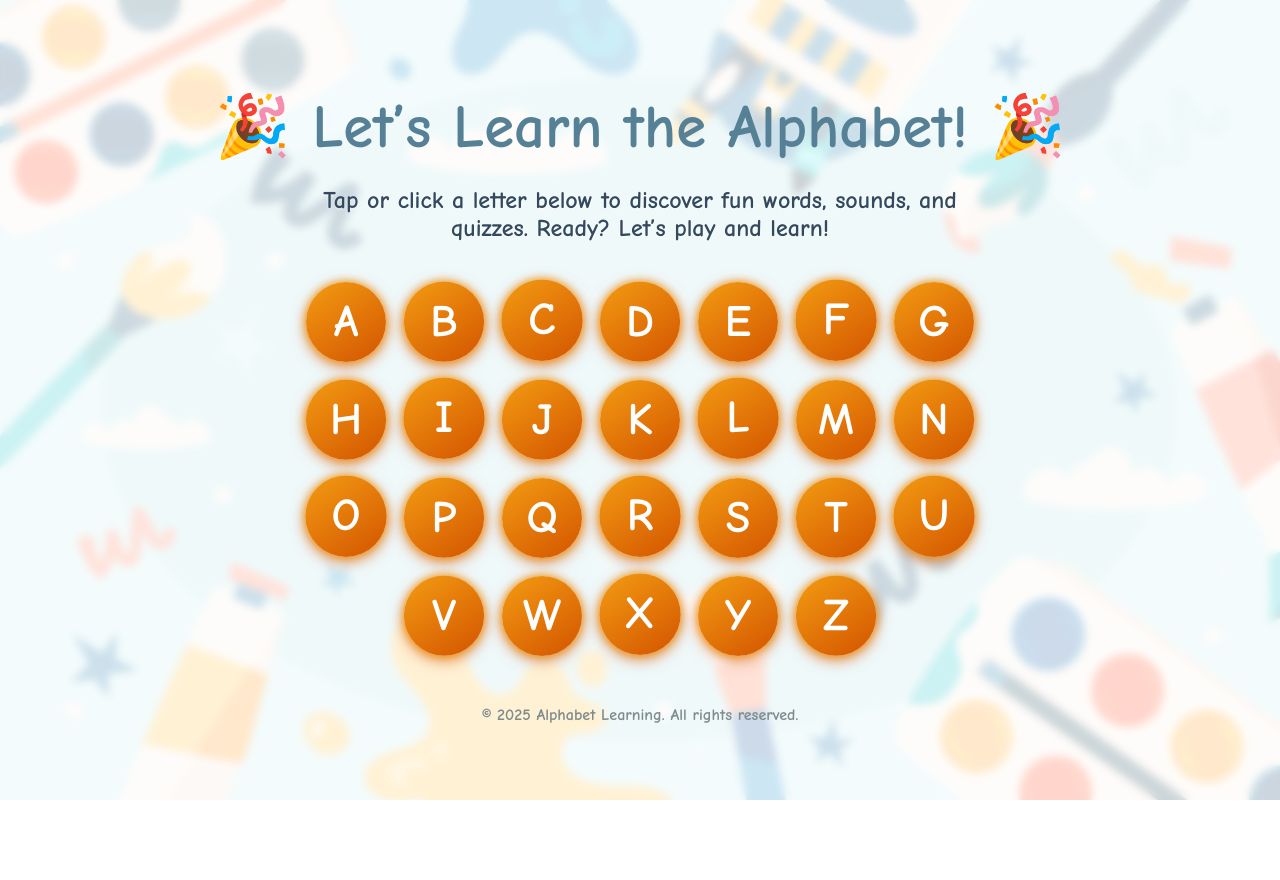
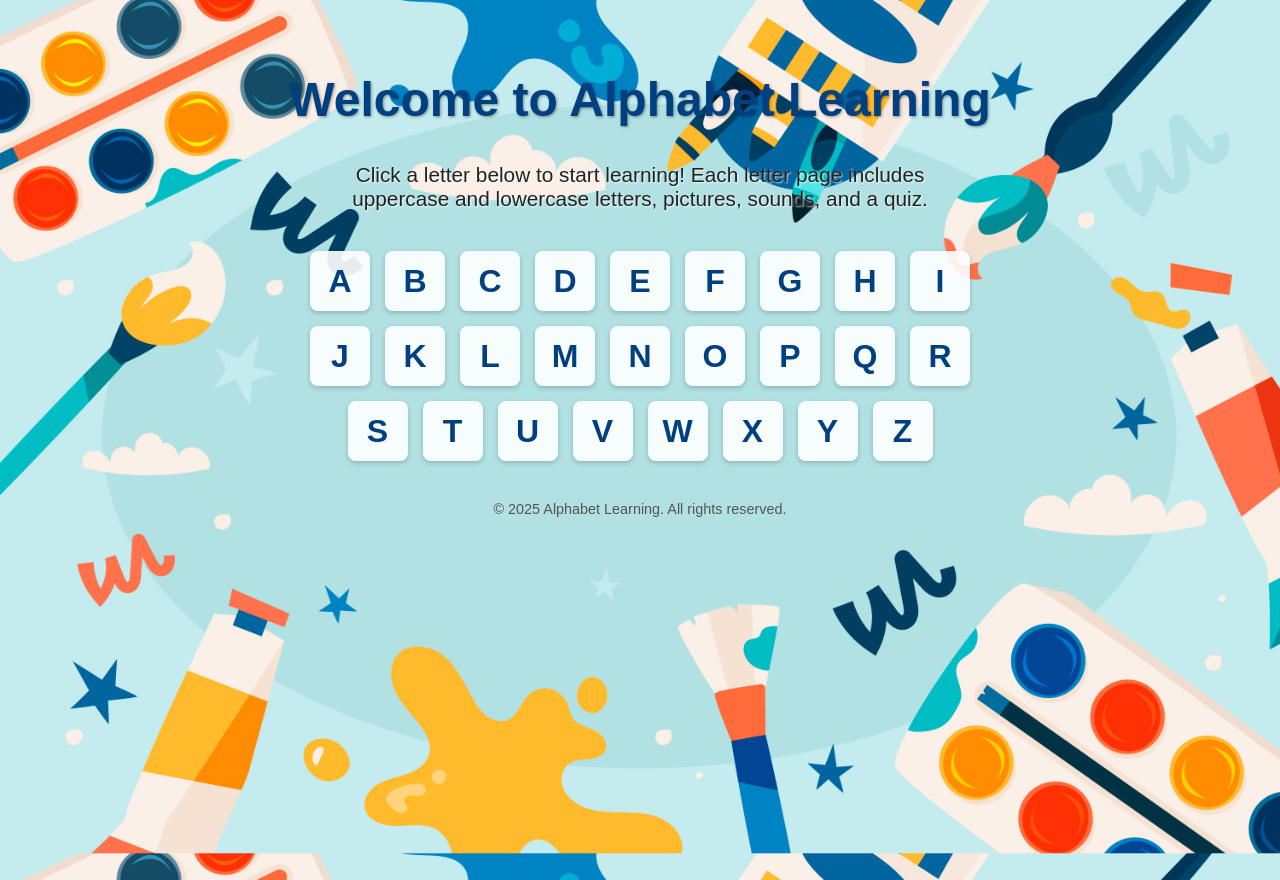
Before and after one commit to yousef124cpu/mysimolesitenigga, a plain HTML site: page index.html in a window 1280 px wide. Before the commit the page ends 800 px from the top, so only its background shows below. Drawn offline with Linux system fonts and the light colour scheme; files whose address does not match are found by name.

Commit message:
Update index.html

```diff
--- a/index.html
+++ b/index.html
@@ -3,163 +3,112 @@
 <head>
   <meta charset="UTF-8" />
   <meta name="viewport" content="width=device-width, initial-scale=1" />
-<title>Fun Alphabet Learning</title>
+  <title>Alphabet Learning Website</title>
   <style>
-  @import url('https://fonts.googleapis.com/css2?family=Comic+Neue:wght@700&display=swap');
-
     body {
-    font-family: 'Comic Neue', cursive, Arial, sans-serif;
-    margin: 0;
-    padding: 50px 20px;
+      font-family: Arial, sans-serif;
       background: url('assets/images/9269493.jpg') no-repeat center center fixed;
       background-size: cover;
+      color: #333;
+      margin: 0;
+      padding: 40px 20px;
+      display: flex;
+      flex-direction: column;
+      align-items: center;
+      min-height: 100vh;
+      text-align: center;
+    }
+    h1 {
+      font-size: 3em;
+      margin-bottom: 15px;
+      color: #004080;
+      text-shadow: 1px 1px 3px rgba(0,0,0,0.4);
+    }
+    p {
+      font-size: 1.3em;
+      margin-bottom: 40px;
+      max-width: 600px;
       color: #222;
-    text-align: center;
-    overflow-x: hidden;
-    user-select: none;
+      text-shadow: 1px 1px 2px rgba(255,255,255,0.8);
     }
-
-  body::before {
-    content: "";
-    position: fixed;
-    inset: 0;
-    background: rgba(255,255,255,0.8);
-    backdrop-filter: blur(4px);
-    z-index: -1;
-  }
-
-  h1 {
-    font-size: 3.8em;
-    margin-bottom: 10px;
-    font-weight: 700;
-    color: #2c3e50;
-    animation: colorShift 6s ease-in-out infinite alternate;
-  }
-
-  p {
-    font-size: 1.5em;
-    margin-bottom: 40px;
-    max-width: 650px;
-    margin-left: auto;
-    margin-right: auto;
-    color: #34495e;
-    text-shadow: 0 1px 3px rgba(255,255,255,0.7);
-  }
-
-  @keyframes colorShift {
-    0% { color: #2c3e50; }
-    50% { color: #e67e22; }
-    100% { color: #2980b9; }
-  }
-
     .letters-container {
       display: flex;
       flex-wrap: wrap;
       justify-content: center;
-    gap: 18px;
-    max-width: 720px;
-    margin: 0 auto;
-  }
-
-  .letter-link {
-    background: linear-gradient(145deg, #f39c12, #d35400);
-    border-radius: 50%;
-    width: 80px;
-    height: 80px;
-    line-height: 80px;
-    font-size: 2.8em;
-    font-weight: 900;
-    color: #fff;
-    text-decoration: none;
-    box-shadow:
-      0 0 8px #f39c12,
-      0 4px 15px rgba(211, 84, 0, 0.7);
-    display: inline-flex;
-    justify-content: center;
-    align-items: center;
-    cursor: pointer;
-    transition: transform 0.3s ease, box-shadow 0.3s ease;
-    animation: bounce 2.5s ease infinite;
-  }
-
-  .letter-link:nth-child(even) {
-    animation-delay: 0.3s;
-  }
-  .letter-link:nth-child(3n) {
-    animation-delay: 0.6s;
-  }
-
-  .letter-link:hover,
-  .letter-link:focus {
-    transform: scale(1.3) rotate(10deg);
-    box-shadow:
-      0 0 20px #f39c12,
-      0 6px 25px rgba(211, 84, 0, 0.9);
-    outline: none;
-    color: #fff;
-  }
-
-  @keyframes bounce {
-    0%, 100% { transform: translateY(0) scale(1); }
-    50% { transform: translateY(-10px) scale(1.1); }
-  }
-
-  footer {
-    margin-top: 50px;
-    font-size: 1em;
-    color: #7f8c8d;
-    font-weight: 600;
-  }
-
-  /* Responsive */
-  @media (max-width: 480px) {
-    h1 {
-      font-size: 2.8em;
-    }
-    p {
-      font-size: 1.2em;
+      gap: 15px;
+      max-width: 700px;
     }
     .letter-link {
+      background-color: rgba(255, 255, 255, 0.9);
+      border-radius: 8px;
       width: 60px;
       height: 60px;
       line-height: 60px;
       font-size: 2em;
+      font-weight: bold;
+      color: #004080;
+      text-decoration: none;
+      box-shadow: 0 2px 5px rgba(0,0,0,0.2);
+      user-select: none;
+      transition: background-color 0.3s, color 0.3s;
+      display: inline-flex;
+      justify-content: center;
+      align-items: center;
+    }
+    .letter-link:hover,
+    .letter-link:focus {
+      background-color: #004080;
+      color: #fff;
+      outline: none;
+      cursor: pointer;
+    }
+    footer {
+      margin-top: 40px;
+      font-size: 0.9em;
+      color: #555;
+    }
+    @media (max-width: 480px) {
+      .letter-link {
+        width: 50px;
+        height: 50px;
+        line-height: 50px;
+        font-size: 1.6em;
       }
     }
   </style>
 </head>
 <body>
 
-  <h1>🎉 Let’s Learn the Alphabet! 🎉</h1>
-  <p>Tap or click a letter below to discover fun words, sounds, and quizzes. Ready? Let’s play and learn!</p>
+  <h1>Welcome to Alphabet Learning</h1>
+  <p>Click a letter below to start learning! Each letter page includes uppercase and lowercase letters, pictures, sounds, and a quiz.</p>
 
-  <div class="letters-container" role="list" aria-label="Alphabet letters navigation">
-    <a href="letters/a.html" class="letter-link" aria-label="Letter A" role="listitem">A</a>
-    <a href="letters/b.html" class="letter-link" aria-label="Letter B" role="listitem">B</a>
-    <a href="letters/c.html" class="letter-link" aria-label="Letter C" role="listitem">C</a>
-    <a href="letters/d.html" class="letter-link" aria-label="Letter D" role="listitem">D</a>
-    <a href="letters/e.html" class="letter-link" aria-label="Letter E" role="listitem">E</a>
-    <a href="letters/f.html" class="letter-link" aria-label="Letter F" role="listitem">F</a>
-    <a href="letters/g.html" class="letter-link" aria-label="Letter G" role="listitem">G</a>
-    <a href="letters/h.html" class="letter-link" aria-label="Letter H" role="listitem">H</a>
-    <a href="letters/i.html" class="letter-link" aria-label="Letter I" role="listitem">I</a>
-    <a href="letters/j.html" class="letter-link" aria-label="Letter J" role="listitem">J</a>
-    <a href="letters/k.html" class="letter-link" aria-label="Letter K" role="listitem">K</a>
-    <a href="letters/l.html" class="letter-link" aria-label="Letter L" role="listitem">L</a>
-    <a href="letters/m.html" class="letter-link" aria-label="Letter M" role="listitem">M</a>
-    <a href="letters/n.html" class="letter-link" aria-label="Letter N" role="listitem">N</a>
-    <a href="letters/o.html" class="letter-link" aria-label="Letter O" role="listitem">O</a>
-    <a href="letters/p.html" class="letter-link" aria-label="Letter P" role="listitem">P</a>
-    <a href="letters/q.html" class="letter-link" aria-label="Letter Q" role="listitem">Q</a>
-    <a href="letters/r.html" class="letter-link" aria-label="Letter R" role="listitem">R</a>
-    <a href="letters/s.html" class="letter-link" aria-label="Letter S" role="listitem">S</a>
-    <a href="letters/t.html" class="letter-link" aria-label="Letter T" role="listitem">T</a>
-    <a href="letters/u.html" class="letter-link" aria-label="Letter U" role="listitem">U</a>
-    <a href="letters/v.html" class="letter-link" aria-label="Letter V" role="listitem">V</a>
-    <a href="letters/w.html" class="letter-link" aria-label="Letter W" role="listitem">W</a>
-    <a href="letters/x.html" class="letter-link" aria-label="Letter X" role="listitem">X</a>
-    <a href="letters/y.html" class="letter-link" aria-label="Letter Y" role="listitem">Y</a>
-    <a href="letters/z.html" class="letter-link" aria-label="Letter Z" role="listitem">Z</a>
+  <div class="letters-container">
+    <a href="letters/letter_a.html" class="letter-link" aria-label="Letter A">A</a>
+    <a href="letters/letter_b.html" class="letter-link" aria-label="Letter B">B</a>
+    <a href="letters/letter_c.html" class="letter-link" aria-label="Letter C">C</a>
+    <a href="letters/letter_d.html" class="letter-link" aria-label="Letter D">D</a>
+    <a href="letters/letter_e.html" class="letter-link" aria-label="Letter E">E</a>
+    <a href="letters/letter_f.html" class="letter-link" aria-label="Letter F">F</a>
+    <a href="letters/letter_g.html" class="letter-link" aria-label="Letter G">G</a>
+    <a href="letters/letter_h.html" class="letter-link" aria-label="Letter H">H</a>
+    <a href="letters/letter_i.html" class="letter-link" aria-label="Letter I">I</a>
+    <a href="letters/letter_j.html" class="letter-link" aria-label="Letter J">J</a>
+    <a href="letters/letter_k.html" class="letter-link" aria-label="Letter K">K</a>
+    <a href="letters/letter_l.html" class="letter-link" aria-label="Letter L">L</a>
+    <a href="letters/letter_m.html" class="letter-link" aria-label="Letter M">M</a>
+    <a href="letters/letter_n.html" class="letter-link" aria-label="Letter N">N</a>
+    <a href="letters/letter_o.html" class="letter-link" aria-label="Letter O">O</a>
+    <a href="letters/letter_p.html" class="letter-link" aria-label="Letter P">P</a>
+    <a href="letters/letter_q.html" class="letter-link" aria-label="Letter Q">Q</a>
+    <a href="letters/letter_r.html" class="letter-link" aria-label="Letter R">R</a>
+    <a href="letters/letter_s.html" class="letter-link" aria-label="Letter S">S</a>
+    <a href="letters/letter_t.html" class="letter-link" aria-label="Letter T">T</a>
+    <a href="letters/letter_u.html" class="letter-link" aria-label="Letter U">U</a>
+    <a href="letters/letter_v.html" class="letter-link" aria-label="Letter V">V</a>
+    <a href="letters/letter_w.html" class="letter-link" aria-label="Letter W">W</a>
+    <a href="letters/letter_x.html" class="letter-link" aria-label="Letter X">X</a>
+    <a href="letters/letter_y.html" class="letter-link" aria-label="Letter Y">Y</a>
+    <a href="letters/letter_z.html" class="letter-link" aria-label="Letter Z">Z</a>
   </div>
 
   <footer>
```
Lines whose indentation alone changed are shown as unchanged.
